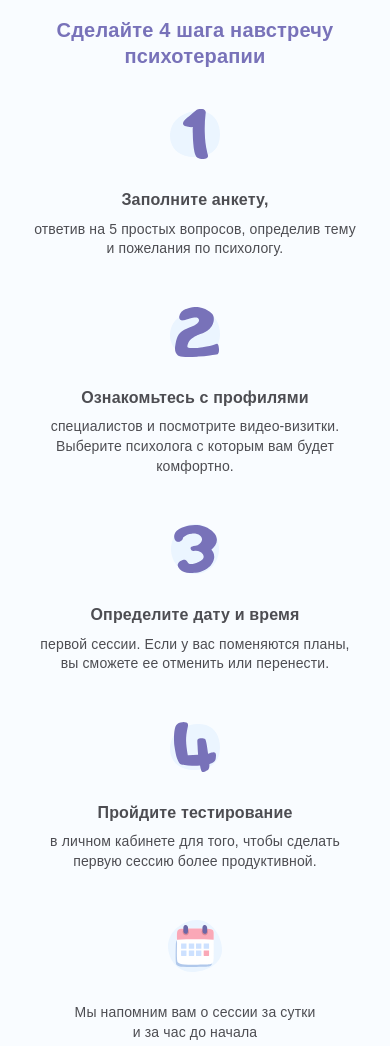
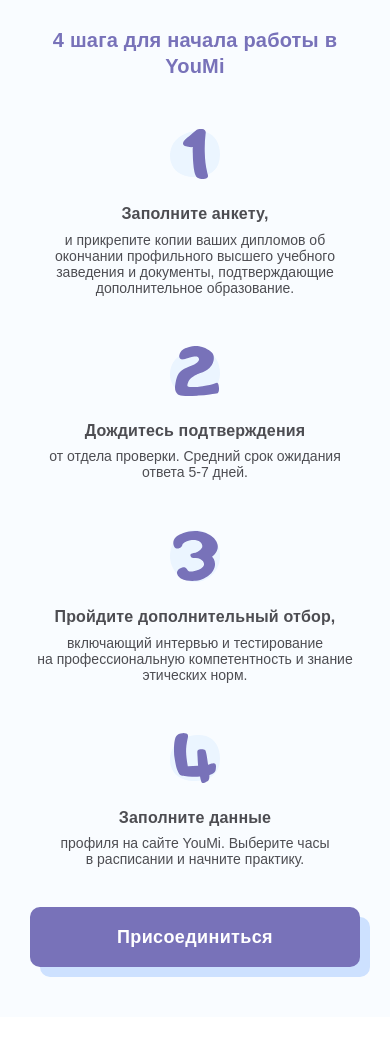
Before and after one commit to IrinaBreus/youmi.io, a website built with Vite: page psyhologists.html in a window 390 px wide. Shown: the part 3500-4546 px from the top of the page. Built offline with nearby package versions, Linux system fonts and the light colour scheme.

Commit message:
add psuhologists four steps

```diff
--- a/psyhologists.html
+++ b/psyhologists.html
@@ -248,97 +248,61 @@
 			</div>
 		</section>
 
-		<!-- Сделайте 4 шага навстречу психотерапии -->
-		<section class="four-steps">
+		<!-- 4 шага для начала работы в YouMi -->
+		<section class="psyhologists-steps">
 			<div class="container">
-				<h2 class="title-2 four-steps__title">Сделайте 4 шага навстречу психотерапии</h2>
-				<div class="four-steps__wrapper">
-					<div class="four-steps__item">
-						<div class="four-steps__txt-box">
-							<div class="four-steps__num">
+				<h2 class="title-2 psyhologists-steps__title">4 шага для начала работы в YouMi</h2>
+				<div class="psyhologists-steps__wrapper">
+					<div class="psyhologists-steps__item">
+						<div class="psyhologists-steps__num">
 							<picture>
 								<source media="(max-width: 576px)" srcset="/src/img/steps/num1-mob.svg" >
 								<img src="/src/img/steps/num1.svg" alt="номер" >
 							</picture>
 						</div>
-							<div class="four-steps__descr">
+						<div class="psyhologists-steps__descr">
 							<h3 class="subtitle">Заполните анкету,</h3>
-								<p>ответив на&nbsp;5 простых вопросов, определив тему и&nbsp;пожелания по&nbsp;психологу.</p>
+							<p>и прикрепите копии ваших дипломов об окончании профильного высшего учебного заведения и документы, подтверждающие дополнительное образование.</p>
 						</div>
 					</div>
-						<div class="four-steps__img-box">
-							<img src="/src/img/steps/questionnaire.svg" alt="анкета">
-						</div>
-					</div>
-					<div class="four-steps__item">
-						<div class="four-steps__img-box">
-							<img src="/src/img/steps/profiles.svg" alt="анкета">
-						</div>
-						<div class="four-steps__txt-box">
-							<div class="four-steps__num">
+					<div class="psyhologists-steps__item">
+						<div class="psyhologists-steps__num">
 							<picture>
 								<source media="(max-width: 576px)" srcset="/src/img/steps/num2-mob.svg" >
 								<img src="/src/img/steps/num2.svg" alt="номер" >
 							</picture>
 						</div>
-							<div class="four-steps__descr">
-								<h3 class="subtitle">Ознакомьтесь с профилями</h3>
-								<p>специалистов и&nbsp;посмотрите видео-визитки. Выберите психолога с&nbsp;которым вам будет комфортно.</p>
+						<div class="psyhologists-steps__descr">
+							<h3 class="subtitle">Дождитесь подтверждения</h3>
+							<p>от отдела проверки. Средний срок ожидания ответа 5-7 дней.</p>
 						</div>
 					</div>
-					</div>
-					<div class="four-steps__item">
-						<div class="four-steps__txt-box">
-							<div class="four-steps__num">
+					<div class="psyhologists-steps__item">
+						<div class="psyhologists-steps__num">
 							<picture>
 								<source media="(max-width: 576px)" srcset="/src/img/steps/num3-mob.svg" >
 								<img src="/src/img/steps/num3.svg" alt="номер" >
 							</picture>
 						</div>
-							<div class="four-steps__descr">
-								<h3 class="subtitle">Определите дату и&nbsp;время</h3>
-								<p>первой сессии. Если у&nbsp;вас поменяются планы, вы&nbsp;сможете ее&nbsp;отменить или перенести.</p>
+						<div class="psyhologists-steps__descr">
+							<h3 class="subtitle">Пройдите дополнительный отбор,</h3>
+							<p>включающий интервью и&nbsp;тестирование на&nbsp;профессиональную компетентность и&nbsp;знание этических норм.</p>
 						</div>
 					</div>
-						<div class="four-steps__img-box">
-							<img src="/src/img/steps/calendar.svg" alt="анкета">
-						</div>
-					</div>
-					<div class="four-steps__item">
-						<div class="four-steps__img-box">
-							<img src="/src/img/steps/test.svg" alt="анкета">
-						</div>
-						<div class="four-steps__txt-box">
-							<div class="four-steps__num">
+					<div class="psyhologists-steps__item">
+						<div class="psyhologists-steps__num">
 							<picture>
 								<source media="(max-width: 576px)" srcset="/src/img/steps/num4-mob.svg" >
 								<img src="/src/img/steps/num4.svg" alt="номер" >
 							</picture>
 						</div>
-							<div class="four-steps__descr">
-								<h3 class="subtitle">Пройдите тестирование</h3>
-								<p>в личном кабинете для того, чтобы сделать первую сессию более продуктивной.</p>
+						<div class="psyhologists-steps__descr">
+							<h3 class="subtitle">Заполните данные</h3>
+							<p>профиля на&nbsp;сайте YouMi. Выберите часы в&nbsp;расписании и&nbsp;начните практику.</p>
 						</div>
 					</div>
 				</div>
-					<div class="four-steps__item">
-						<div class="four-steps__txt-box">
-							<div class="four-steps__promt">
-								<picture>
-									<source media="(max-width: 576px)" srcset="/src/img/steps/promt-mob.svg" >
-									<img src="/src/img/steps/promt.svg" alt="номер" >
-								</picture>
-							</div>
-							<div class="four-steps__descr">
-								<p>Мы напомним вам о сессии за&nbsp;сутки и&nbsp;за&nbsp;час до&nbsp;начала</p>
-							</div>
-						</div>
-						<div class="four-steps__button">
-							<a href="#" class="btn four-steps__btn">Сделать первый шаг</a>
-						</div>
-					</div>
-
-				</div>
+				<a href="#" class="btn psyhologists-steps__btn">Присоединиться</a>
 			</div>
 		</section>
 
--- /dev/null
+++ b/src/sass/blocks/_psyhologists-steps.scss
@@ -0,0 +1,268 @@
+.psyhologists-steps {
+    padding: 120px 0;
+    background: var(--bg-color);
+    &__title {
+        text-align: center;
+        margin-bottom: 96px;
+    }
+    &__wrapper {
+        display: flex;
+        flex-direction: column;
+        gap: 120px;
+        margin-bottom: 120px;
+    }
+    &__item {
+        display: grid;
+        grid-template-columns: 120px 1fr;
+        align-items: center;
+        &:nth-child(odd) {
+            width: 55%;
+            align-self: flex-start;
+        }
+        &:nth-child(even) {
+            width: 50%;
+            align-self: flex-end;
+        }
+        &:not(.last) {
+            position: relative;
+            &::after {
+                content: '';
+            }
+        }
+        &:nth-child(1)::after {
+            width: 80px;
+            height: 120px;
+            background: url('/src/img/psyhologists/arrow-1.svg') center center / contain no-repeat;
+            position: absolute;
+            top: 60%;
+            left: 120%;
+        }
+        &:nth-child(2)::after {
+            width: 122px;
+            height: 104px;
+            background: url('/src/img/psyhologists/arrow-2.svg') center center / contain no-repeat;
+            position: absolute;
+            top: 70%;
+            left: -45%;
+        }
+        &:nth-child(3) {
+            p {
+                width: 90%;
+            }
+            &::after {
+                width: 88px;
+                height: 120px;
+                background: url('/src/img/psyhologists/arrow-3.svg') center center / contain no-repeat;
+                position: absolute;
+                top: 70%;
+                left: 110%;
+            }
+        }
+    }
+    &__num {
+        grid-area: 1 / 1 / 2 / 3;
+        width: 200px;
+        img {
+            width: 100%;
+            height: 100%;
+            object-fit: contain;
+        }
+    }
+    &__descr {
+        grid-area: 1 / 2 / 2 / 3;
+        h3 {
+            font-weight: 600;
+            font-size: 24px;
+            line-height: 140%;
+            letter-spacing: 0.01em;
+            margin-bottom: 6px;
+        }
+    }
+    &__btn {
+        display: block;
+        margin: 0 auto;
+    }
+}
+
+@media (max-width: 1200px) {
+    .psyhologists-steps {
+        &__item {
+            &:nth-child(odd) {
+                width: 65%;
+            }
+            &:nth-child(even) {
+                width: 60%;
+            }
+            &:nth-child(1)::after {
+                left: 110%;
+            }
+            &:nth-child(2)::after {
+                left: -35%;
+            }
+            &:nth-child(3) {
+                p {
+                    width: 90%;
+                }
+                &::after {
+                    left: 100%;
+                }
+            }
+        }
+    }
+}
+
+@media (max-width: 992px) {
+    .psyhologists-steps {
+        padding: 100px 0;
+        &__title {
+            margin-bottom: 76px;
+        }
+        &__wrapper {
+            display: flex;
+            flex-direction: column;
+            gap: 80px;
+            margin-bottom: 100px;
+        }
+        &__item {
+            grid-template-columns: 100px 1fr;
+            &:nth-child(odd) {
+                width: 75%;
+            }
+            &:nth-child(even) {
+                width: 65%;
+            }
+            &:nth-child(1)::after {
+                width: 70px;
+                height: 100px;
+                top: 70%;
+                left: 100%;
+            }
+            &:nth-child(2)::after {
+                width: 112px;
+                height: 94px;
+                top: 70%;
+                left: -35%;
+            }
+            &:nth-child(3) {
+                &::after {
+                    width: 78px;
+                    height: 110px;
+                    top: 70%;
+                    left: 95%;
+                }
+            }
+        }
+        &__num {
+            width: 160px;
+        }
+        &__descr {
+            grid-area: 1 / 2 / 2 / 3;
+            h3 {
+                font-size: 20px;
+            }
+        }
+    }
+}
+
+@media (max-width: 768px) {
+    .psyhologists-steps {
+        padding: 80px 0;
+        &__title {
+            margin-bottom: 66px;
+        }
+        &__wrapper {
+            gap: 80px;
+            margin-bottom: 80px;
+        }
+        &__item {
+            grid-template-columns: 80px 1fr;
+            &:nth-child(odd) {
+                width: 85%;
+            }
+            &:nth-child(even) {
+                width: 80%;
+            }
+            &:nth-child(1)::after {
+                top: 80%;
+                left: 100%;
+            }
+            &:nth-child(2)::after {
+                top: 70%;
+                left: -30%;
+                transform: rotate(-25deg);
+            }
+            &:nth-child(3) {
+                &::after {
+                    top: 80%;
+                    left: 100%;
+                    transform: rotate(15deg);
+                }
+            }
+        }
+        &__num {
+            width: 140px;
+        }
+        &__btn {
+            display: block;
+            margin: 0 auto;
+            width: 75%;
+        }
+    }
+}
+
+@media (max-width: 576px) {
+    .psyhologists-steps {
+        padding: 50px 0;
+        &__title {
+            margin-bottom: 50px;
+        }
+        &__wrapper {
+            display: flex;
+            flex-direction: column;
+            gap: 50px;
+            margin-bottom: 40px;
+        }
+        &__item {
+            display: grid;
+            grid-template-columns: 1fr;
+            justify-items: center;
+            gap: 20px;
+            &:nth-child(odd) {
+                width: 100%;
+                align-self: center;
+            }
+            &:nth-child(even) {
+                width: 100%;
+                align-self: center;
+            }
+            &:not(.last) {
+                &::after {
+                    display: none;
+                }
+            }
+            &:nth-child(3) {
+                p {
+                    width: 100%;
+                }
+            }
+        }
+        &__num {
+            grid-area: 1 / 1 / 2 / 2;
+            width: 50px;
+        }
+        &__descr {
+            grid-area: 2 / 1 / 3 / 2;
+            h3 {
+                font-size: 16px;
+                text-align: center;
+            }
+            p {
+                font-size: 14px;
+                text-align: center;
+            }
+        }
+        &__btn {
+            width: 100%;
+        }
+    }
+}
--- a/src/sass/style.scss
+++ b/src/sass/style.scss
@@ -39,3 +39,4 @@
 @use 'blocks/psyhologists-header';
 @use 'blocks/psyhologists-advantage';
 @use 'blocks/psyhologists-expectations';
+@use 'blocks/psyhologists-steps';
```
Also changed, not shown: src/img/psyhologists/arrow-1.svg (added), src/img/psyhologists/arrow-2.svg (added), src/img/psyhologists/arrow-3.svg (added). Lines whose indentation alone changed are shown as unchanged.
